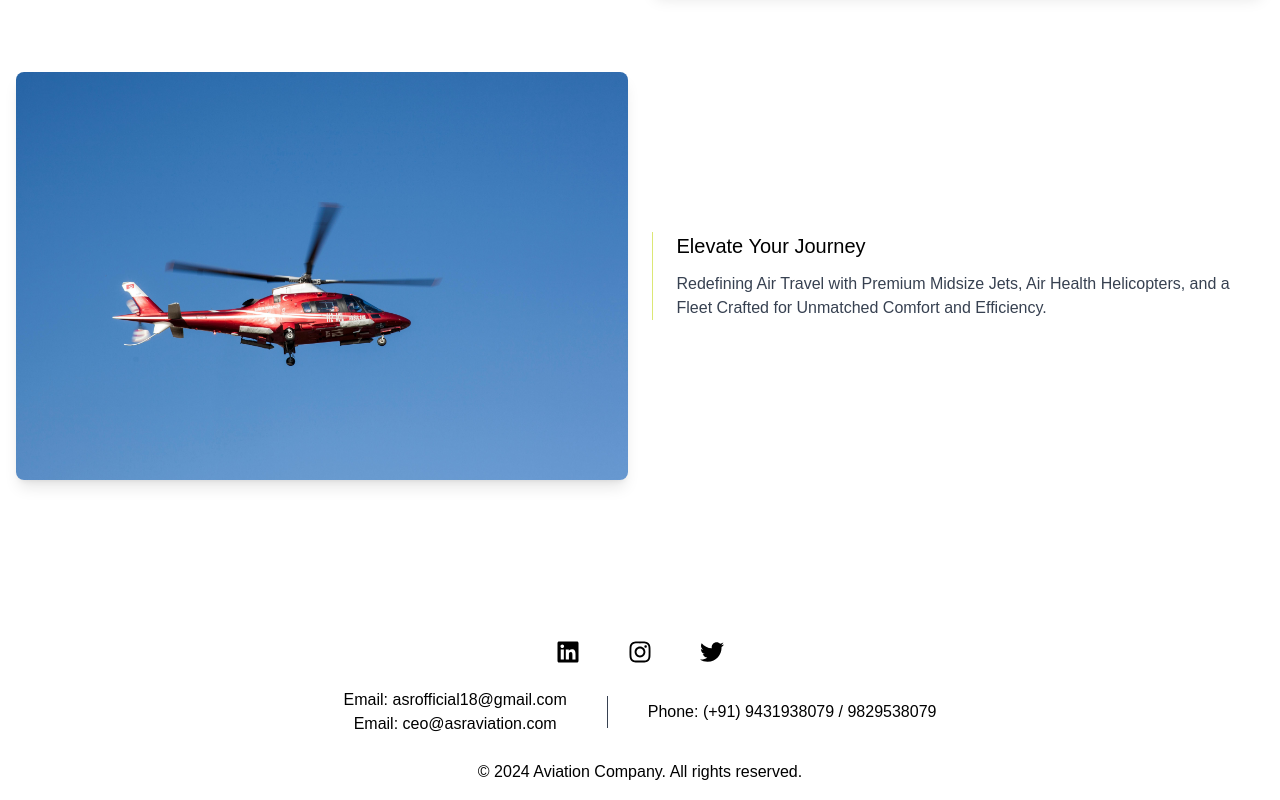
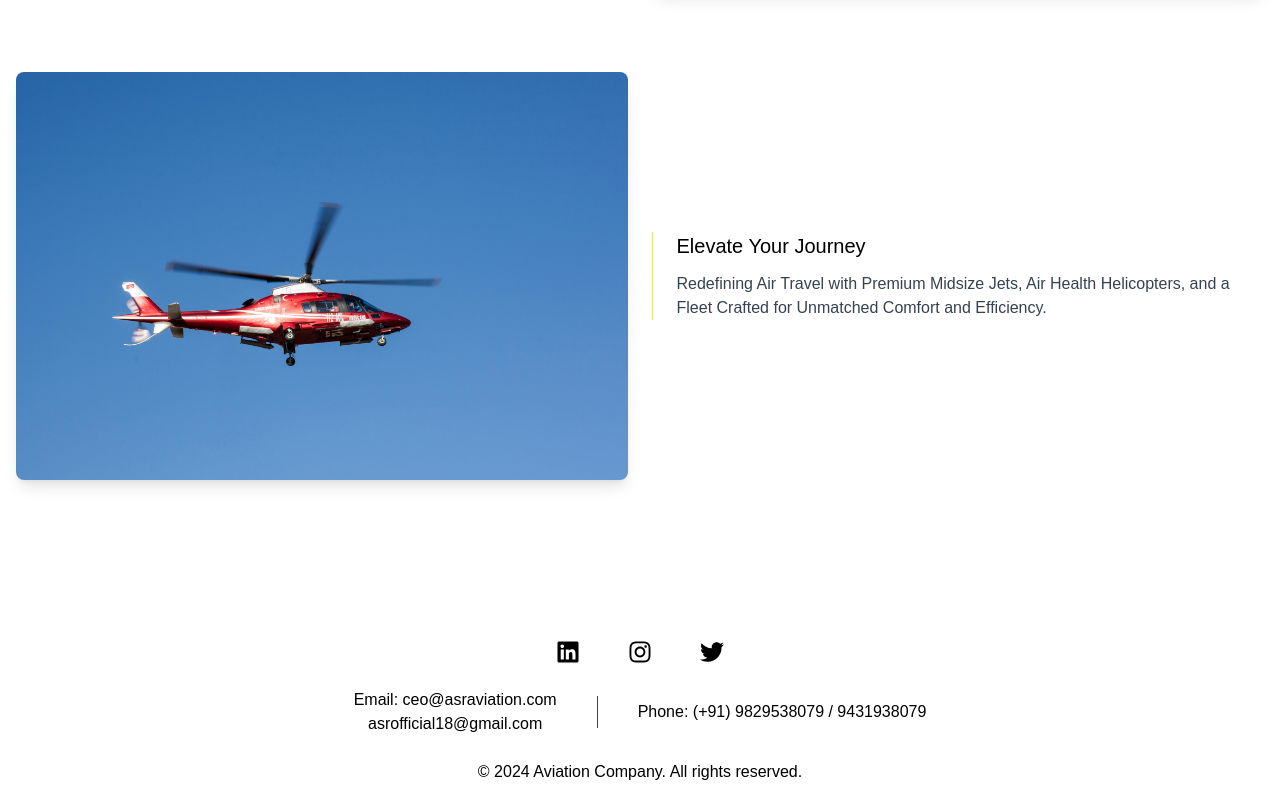
Before and after one commit to starkver23/ASR-Aviation, a Vue app: page / in a window 1280 px wide. Shown: the part 2059-2859 px from the top of the page. Built offline with nearby package versions, Linux system fonts and the light colour scheme.

Commit message:
Update Footer.js

```diff
--- a/src/components/Footer.js
+++ b/src/components/Footer.js
@@ -37,18 +37,20 @@ const Footer = () => {
         {/* Email Section */}
         <div className="pr-6">
           <a
-            href="mailto:asrofficial18@gmail.com"
-            className="hover:text-gray-700"
-          >
-            Email: asrofficial18@gmail.com
-          </a>
-          <br />
-          <a
             href="mailto:ceo@asraviation.com"
             className="hover:text-gray-700"
           >
             Email: ceo@asraviation.com
           </a>
+          <br />
+          <a
+            href="mailto:asrofficial18@gmail.com"
+            className="hover:text-gray-700"
+          >
+            asrofficial18@gmail.com
+          </a>
+
+
         </div>
 
         {/* Vertical Line */}
@@ -56,7 +58,7 @@ const Footer = () => {
 
         {/* Mobile Section */}
         <div className="pl-6">
-          <p>Phone: (+91) 9431938079 / 9829538079</p>
+          <p>Phone: (+91) 9829538079 / 9431938079</p>
         </div>
       </div>
 
```
